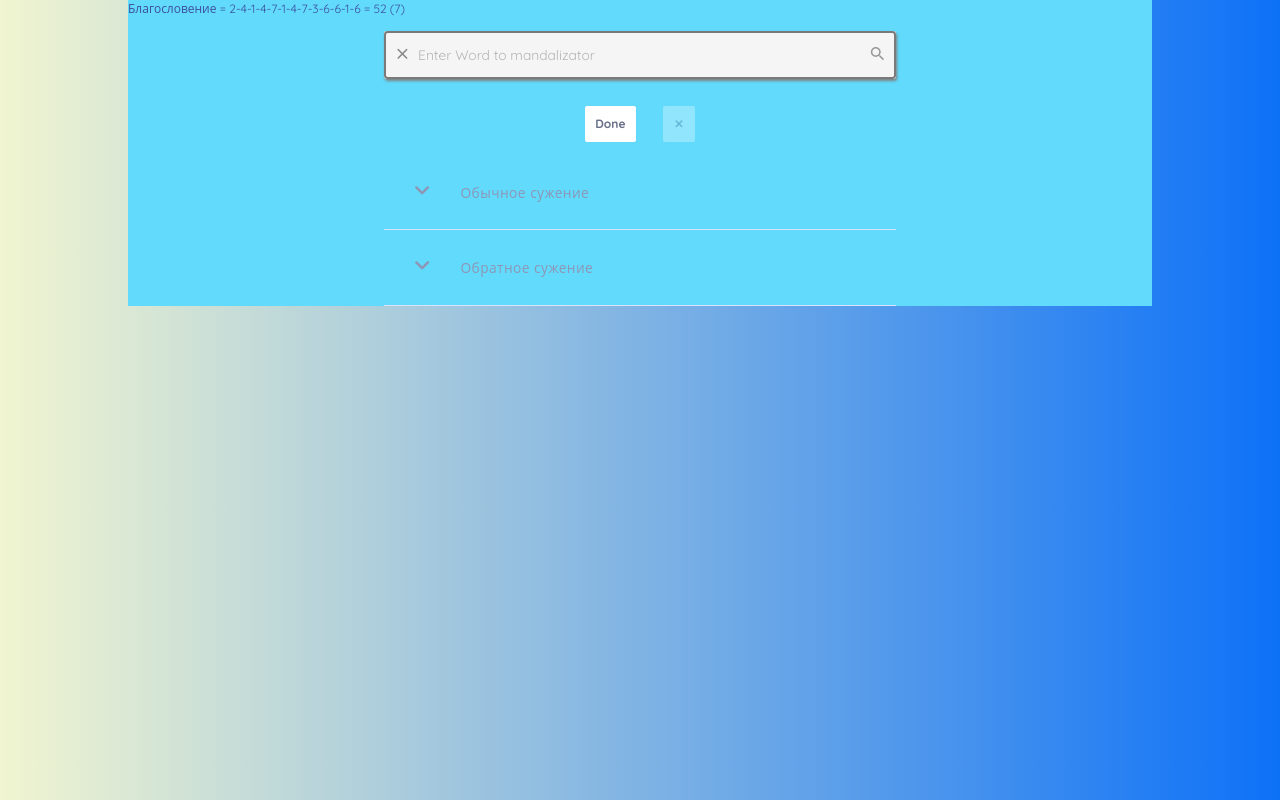
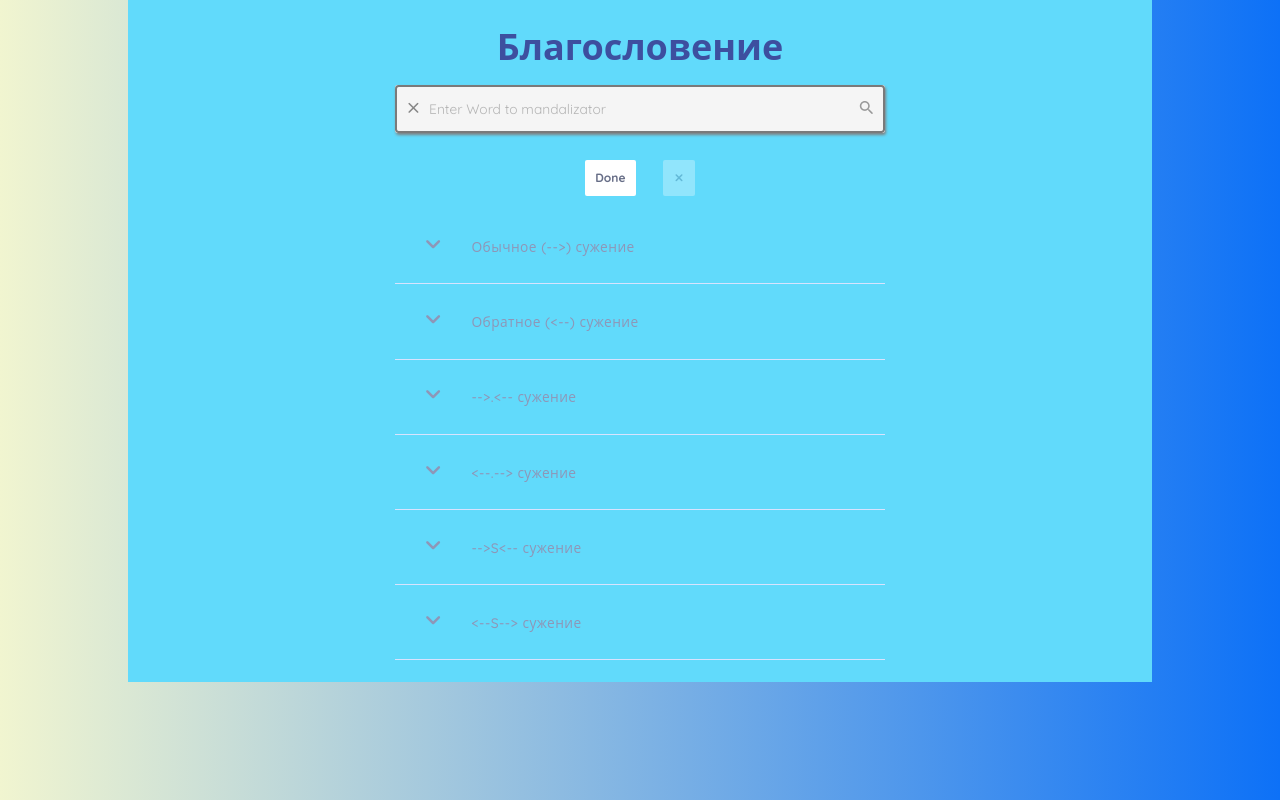
Before and after one commit to Otto-Vector/shorting-mandalas, a React (Create React App) app: page / in a window 1280 px wide. Built offline with nearby package versions, Linux system fonts and the light colour scheme.

Commit message:
headers upg

```diff
--- a/src/ui/split-list/split-list.tsx
+++ b/src/ui/split-list/split-list.tsx
@@ -11,12 +11,14 @@ import { Button } from '../common/button/button'
 type OwnPropsType = {
     label: string
     inputValue: number[]
+    infoText?: string
 }
 
 export const SplitList: React.FC<OwnPropsType> = (
     {
         label,
         inputValue,
+        infoText= ''
     } ) => {
     const [ expand, setExpand ] = useState( false )
     const [ info, setInfo ] = useState( false )
@@ -25,11 +27,12 @@ export const SplitList: React.FC<OwnPropsType> = (
     const fiboSumm = ( val: number[] ) => toOneFibonacciDigit( val.reduce( ( a, b ) => a + b ) )
 
     type arrToString = ( arg: number[], arg2: boolean ) => string
-    type infoType = { size: arrToString, summ: arrToString }
+    type infoType = { size: arrToString, summ: arrToString, text: (s: string, b: boolean)=>string }
 
     const inform: infoType = {
-        size: ( v, b ) => info ? `(${ v.length }) ` : '',
-        summ: ( v, b ) => info ? ` = ${ fiboSumm( v ) }` : '',
+        size: ( v, b ) => b ? `(${ v.length }) ` : '',
+        summ: ( v, b ) => b ? ` = ${ fiboSumm( v ) }` : '',
+        text: ( s, b ) => b ? `  :  ${ s }` : '',
     }
 
     return (
@@ -39,18 +42,17 @@ export const SplitList: React.FC<OwnPropsType> = (
                     <span className={ styles.expansionPanel__indicator }>
                        <MaterialIcon icon_name={ 'expand_more' }/>
                     </span>
-                    { label }
-
+                    { label + inform.text(infoText,info)}
                 </h4>
                 <div className={ styles.expansionPanel__content }>
-                    { expand && <Button colorMode={'lightBlue'} onClick={ () => setInfo( !info ) }>Info</Button> }
-                    <div style={ { margin: '.5rem'} }/>
-                    {/*{ expand &&*/}
-                    {splitValue.map( ( val ) =>
-                        <p className={ styles.expansionPanel__text } key={ val.join( '' ) }>
-                            { `${ inform.size( val, info ) }${ val.join( '' ) }${ inform.summ( val, info ) }` }
-                        </p>,
-                    )
+                    { expand && <Button colorMode={ 'lightBlue' } onClick={ () => setInfo( !info ) }>Info</Button> }
+                    <div style={ { margin: '.5rem' } }/>
+                    {
+                        splitValue.map( ( val ) =>
+                            <p className={ styles.expansionPanel__text } key={ val.join( '' ) }>
+                                { `${ inform.size( val, info ) }${ val.join( '' ) }${ inform.summ( val, info ) }` }
+                            </p>,
+                        )
                     }
                 </div>
 
--- a/src/ui/ui-component.tsx
+++ b/src/ui/ui-component.tsx
@@ -17,23 +17,26 @@ export const UiComponent: React.FC<OwnPropsType> = (
         defaultValInput = 'Благословение',
     } ) => {
 
-    const [ inputValue, setInputValue ] = useState( defaultValInput )
-    const numArray = wordToArrayOfNumbers( inputValue )
-    const summary = numArray.reduce( ( a, b ) => a + b )
-    const fiboSummary = toOneFibonacciDigit( summary )
-
+    const [ textStringValue, setInputValue ] = useState( defaultValInput )
+    const numArray = wordToArrayOfNumbers( textStringValue )
+    const summary =toOneFibonacciDigit( numArray.reduce( ( a, b ) => a + b ))
+    const reverseArray = numArray.slice().reverse()
     const onSubmit = ( { title }: { title: string } ): void => {
-        const modTitle = modificationToNormal( title )
-        setInputValue( modTitle )
+        setInputValue( modificationToNormal( title ) )
     }
 
     return (
         <div className={ styles.component }>
-            <p>{ inputValue + ' = ' + numArray.join( '-' ) + ' = ' + summary + ' (' + fiboSummary + ')' }</p>
+            <h2 className={styles.header}>{ textStringValue  }</h2>
 
             <InputForm onSubmit={ onSubmit }/>
-            <SplitList label={ 'Обычное сужение' } inputValue={ numArray }/>
-            <SplitList label={ 'Обратное сужение' } inputValue={ numArray.slice().reverse() }/>
+            <SplitList label={ 'Обычное (-->) сужение'} inputValue={ numArray } infoText={textStringValue}/>
+            <SplitList label={ 'Обратное (<--) сужение' } inputValue={ reverseArray } infoText={textStringValue}/>
+            <SplitList label={ '-->.<-- сужение' } inputValue={ [...numArray,...reverseArray] } infoText={textStringValue}/>
+            <SplitList label={ '<--.--> сужение' } inputValue={ [...reverseArray,...numArray] } infoText={textStringValue}/>
+            <SplitList label={ '-->S<-- сужение' } inputValue={ [...numArray,summary,...reverseArray] } infoText={textStringValue}/>
+            <SplitList label={ '<--S--> сужение' } inputValue={ [...reverseArray,summary,...numArray] } infoText={textStringValue}/>
+
         </div>
     )
 }
--- a/src/ui/ui.module.scss
+++ b/src/ui/ui.module.scss
@@ -1,8 +1,11 @@
 .component {
     background-color: #61dafb;
+    padding: 2rem;
 }
-
-.input {
-    height: 50px;
-    width: 500px;
+.header {
+    width: 50%;
+    margin: 0 auto;
+    font-size: 300%;
+    font-weight: bold;
+    text-align: center;
 }
```
